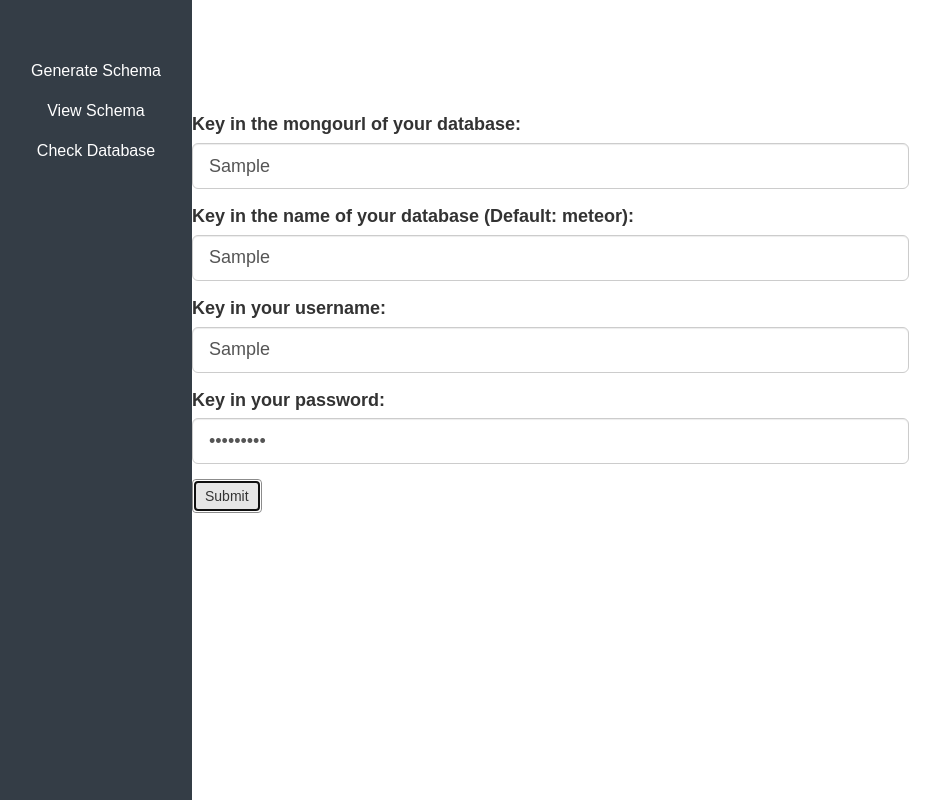
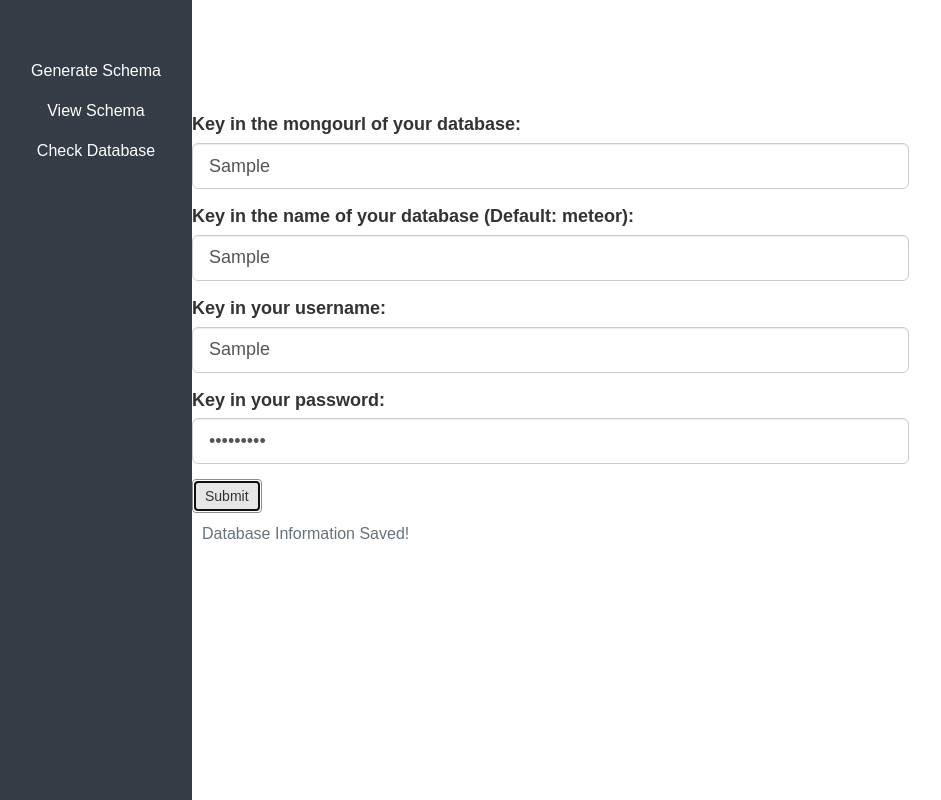
Before and after one commit to dschuan/database-checker, a React (Create React App) app in the folder client/: page / in a window 1280 px wide. Both pictures are taken after typing "Sample", "Sample", "Sample", "Sample123" into the empty fields and a click on the button "Submit". Shown: the whole page, without its empty margins (0-941 px from the left). Built offline with nearby package versions, Linux system fonts and the light colour scheme.

Commit message:
Added confirmation message upon submission of database details

```diff
--- a/client/src/components/Home.js
+++ b/client/src/components/Home.js
@@ -6,6 +6,7 @@ class Home extends Component{
   constructor(props) {
     super(props);
     this.handleSubmit = this.handleSubmit.bind(this);
+    this.state = {submitted: false};
   }
   handleSubmit(e) {
     e.preventDefault();
@@ -17,7 +18,12 @@ class Home extends Component{
     }
     console.log(JSON.stringify(credentials));
     sessionStorage.setItem('credentials', JSON.stringify(credentials));
-
+    this.setState({submitted: true});
+  }
+  loadConfirmation() {
+    if (this.state.submitted) {
+      return <p> Database information saved! </p>
+    }
   }
   render() {
     return (
@@ -32,7 +38,7 @@ class Home extends Component{
           <FormGroup bsSize='large' controlId= 'database-name'>
             <ControlLabel> Key in the name of your database (Default: meteor):</ControlLabel>
             <FormControl inputRef={ref => {this.name = ref}}
-             placeholder='/meteor'/>
+             placeholder='meteor'/>
           </FormGroup>
 
           <FormGroup bsSize='large' controlId= 'username'>
@@ -49,6 +55,7 @@ class Home extends Component{
 
           <Button type='submit'> Submit </Button>
         </form>
+        {this.loadConfirmation()}
       </div>
     )
   }
```
